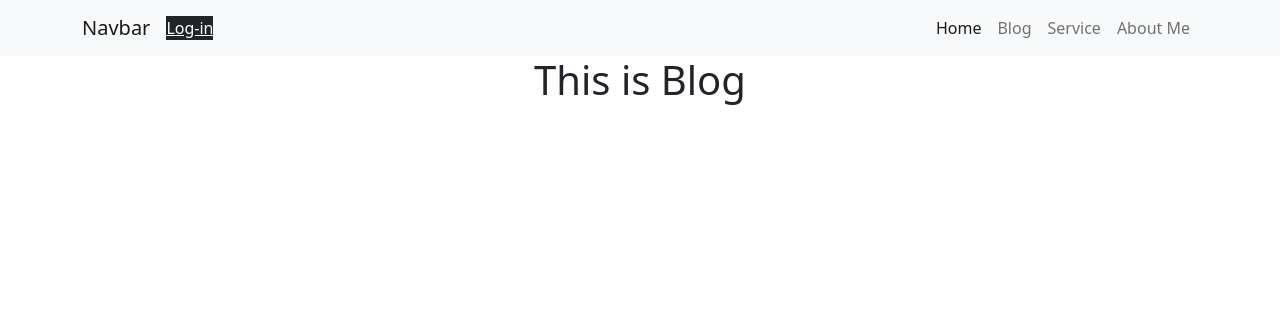
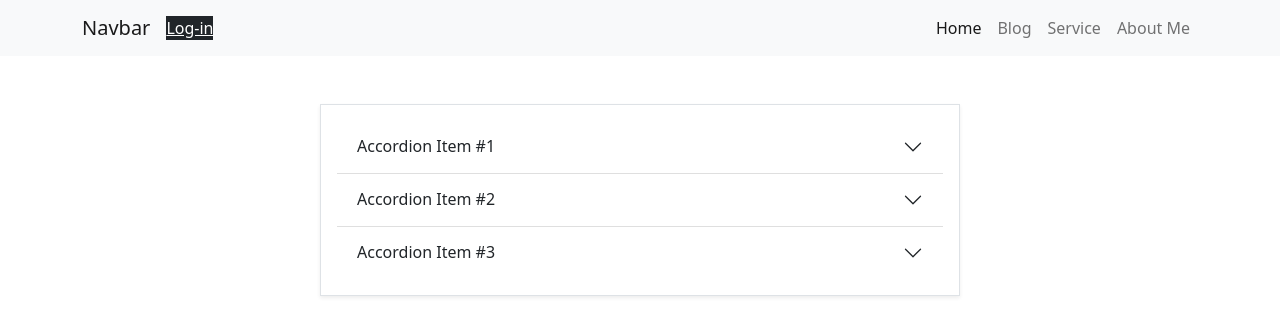
Before and after one commit to Innovatorsajjad/WildLife_Photography-Assignment-10, a React (Create React App) app: page /blog in a window 1280 px wide. Shown: the top 336 px of the page. Built offline with nearby package versions, Linux system fonts and the light colour scheme.

Commit message:
accordion added

```diff
--- a/src/components/Blog/Blog.js
+++ b/src/components/Blog/Blog.js
@@ -2,8 +2,39 @@
 
 const Blog = () => {
     return (
-        <div>
-            <h1>This is Blog</h1>
+        <div className='w-50 mx-auto shadow-sm mb-5 bg-body'>
+            <div className="accordion accordion-flush container mt-5 border p-3" id="accordionFlushExample">
+  <div className="accordion-item">
+    <h2 className="accordion-header" id="flush-headingOne">
+      <button className="accordion-button collapsed" type="button" data-bs-toggle="collapse" data-bs-target="#flush-collapseOne" aria-expanded="false" aria-controls="flush-collapseOne">
+        Accordion Item #1
+      </button>
+    </h2>
+    <div id="flush-collapseOne" className="accordion-collapse collapse" aria-labelledby="flush-headingOne" data-bs-parent="#accordionFlushExample">
+      <div className="accordion-body">Placeholder content for this accordion, which is intended to demonstrate the <code>.accordion-flush</code> class. This is the first item's accordion body.</div>
+    </div>
+  </div>
+  <div className="accordion-item">
+    <h2 className="accordion-header" id="flush-headingTwo">
+      <button className="accordion-button collapsed" type="button" data-bs-toggle="collapse" data-bs-target="#flush-collapseTwo" aria-expanded="false" aria-controls="flush-collapseTwo">
+        Accordion Item #2
+      </button>
+    </h2>
+    <div id="flush-collapseTwo" className="accordion-collapse collapse" aria-labelledby="flush-headingTwo" data-bs-parent="#accordionFlushExample">
+      <div className="accordion-body">Placeholder content for this accordion, which is intended to demonstrate the <code>.accordion-flush</code> class. This is the second item's accordion body. Let's imagine this being filled with some actual content.</div>
+    </div>
+  </div>
+  <div className="accordion-item">
+    <h2 className="accordion-header" id="flush-headingThree">
+      <button className="accordion-button collapsed" type="button" data-bs-toggle="collapse" data-bs-target="#flush-collapseThree" aria-expanded="false" aria-controls="flush-collapseThree">
+        Accordion Item #3
+      </button>
+    </h2>
+    <div id="flush-collapseThree" className="accordion-collapse collapse" aria-labelledby="flush-headingThree" data-bs-parent="#accordionFlushExample">
+      <div className="accordion-body">Placeholder content for this accordion, which is intended to demonstrate the <code>.accordion-flush</code> class. This is the third item's accordion body. Nothing more exciting happening here in terms of content, but just filling up the space to make it look, at least at first glance, a bit more representative of how this would look in a real-world application.</div>
+    </div>
+  </div>
+</div>
         </div>
     );
 };
--- a/src/components/Log_In/Login.js
+++ b/src/components/Log_In/Login.js
@@ -3,7 +3,7 @@
 const Login = () => {
     return (
         <div className='container mt-5'>
-            <form className='w-50 mx-auto mt-5 border p-3 rounded shadow-sm p-3 mb-5 bg-body rounded'>
+            <form className='w-50 mx-auto mt-5 border p-3 rounded shadow-sm p-3 mb-5 bg-body'>
                 <div class="mb-3">
                     <label for="exampleInputEmail1" class="form-label">Email address</label>
                     <input type="email" class="form-control" id="exampleInputEmail1" aria-describedby="emailHelp"/>
```
